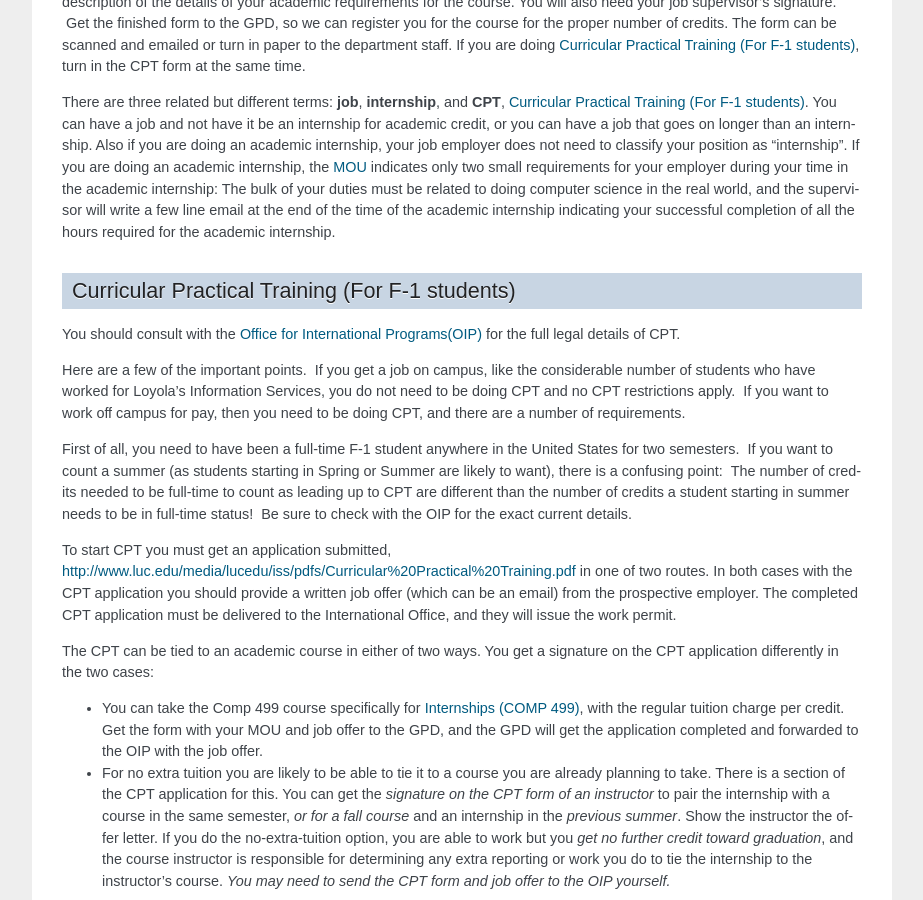
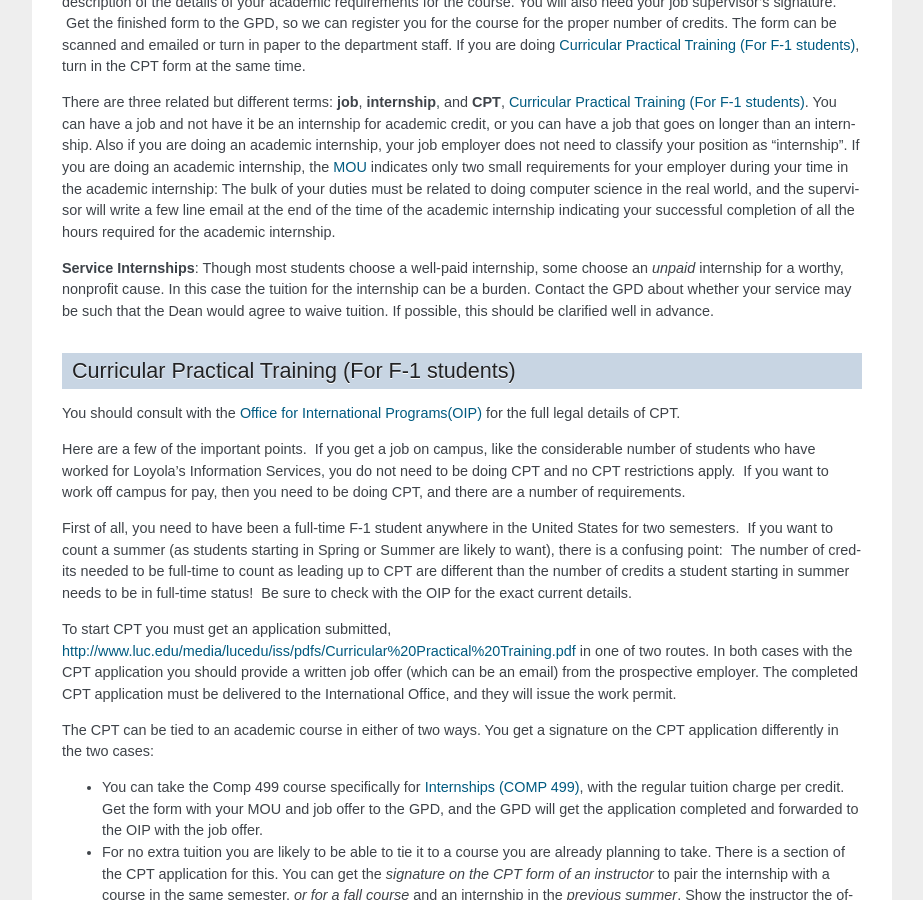
Before and after one commit to LoyolaChicagoCS/gradhandbook, a Sphinx documentation site: the page built from source/regulations.rst, in a window 1280 px wide and 900 px high, scrolled down 1735 px. Shown: the whole window, without its empty margins (198-1121 px from the left). Built offline with Sphinx 7.4.7, drawn with Linux system fonts in a browser that asks for light colours.

Commit message:
unpaind internship with tuition waiver

```diff
--- a/source/regulations.rst
+++ b/source/regulations.rst
@@ -156,6 +156,12 @@
 will write a few line email at the end of the time of the academic
 internship indicating your successful completion of all the hours
 required for the academic internship.
+
+**Service Internships**:  Though most students choose a well-paid internship,
+some choose an *unpaid* internship for a worthy, nonprofit cause.
+In this case the tuition for the internship can be a burden.  Contact
+the GPD about whether your service may be such that the Dean would agree to
+waive tuition.  If possible, this should be clarified well in advance.
 
 .. index:: curricular practical training (CPT)
 
```
